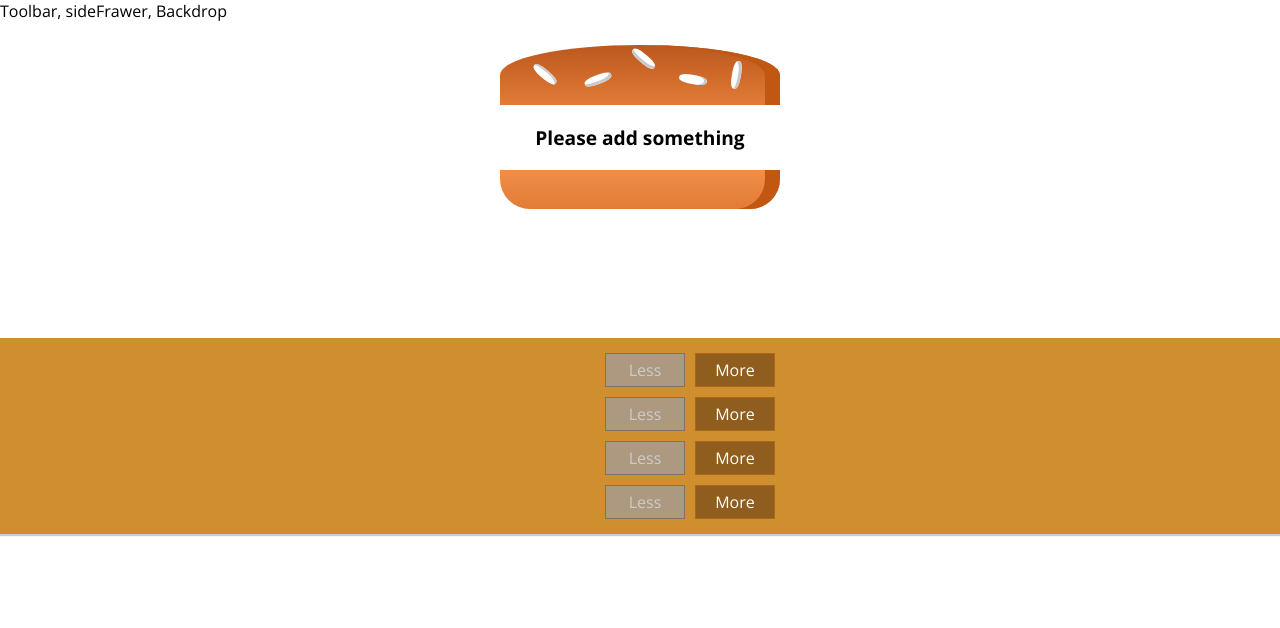
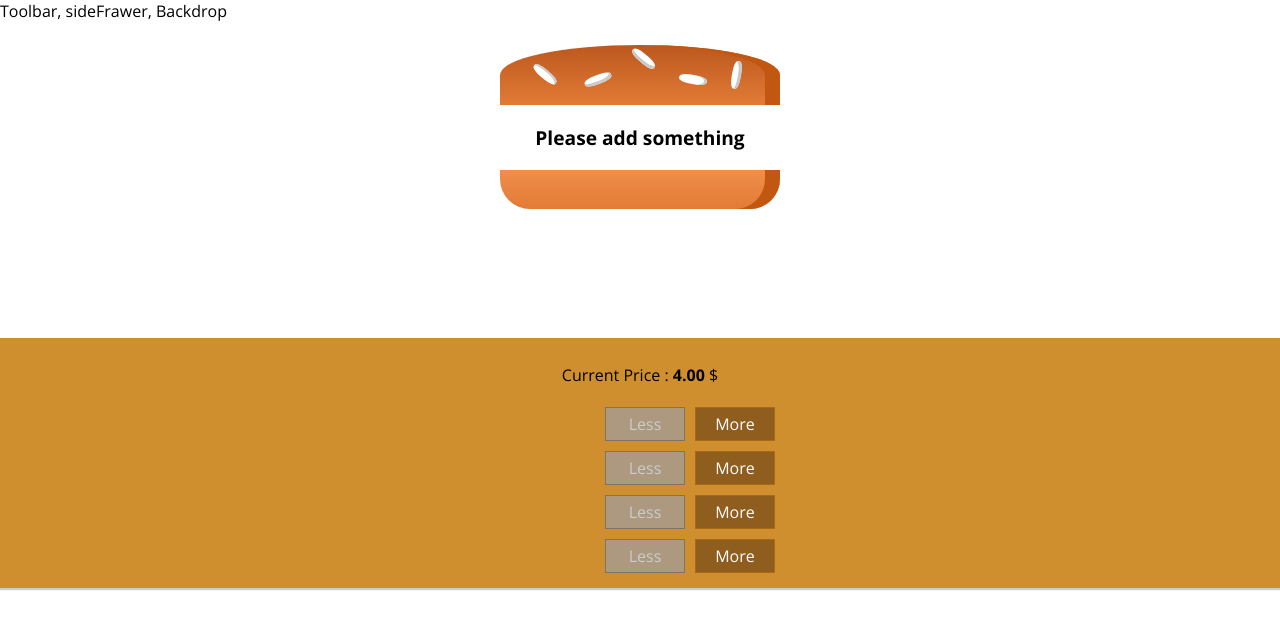
Before and after one commit to momtysamby/BurgerBuilder, a React app: page / in a window 1280 px wide. Shown: the top 628 px of the page. Built offline with nearby package versions, Linux system fonts and the light colour scheme.

Commit message:
Lecture 135

```diff
--- a/src/components/Burger/BuildControls/BuildControls.js
+++ b/src/components/Burger/BuildControls/BuildControls.js
@@ -12,6 +12,7 @@
 
 const buildControls = (props) => (
     <div className={classes.BuildControls}>
+        <p>Current Price : <strong>{props.price.toFixed(2)}</strong> $</p>
         { controls.map(ctrl => (
             <BuildControl
                 key={ctrl.label}
--- a/src/containers/BurgerBuilder/BurgerBuilder.js
+++ b/src/containers/BurgerBuilder/BurgerBuilder.js
@@ -69,7 +69,8 @@
                 <BuildControls
                     ingredientAdded={this.addIngredientHandler}
                     ingredientRemoved={this.removeIngredientHandler}
-                    disabled={disabledInfo}/>
+                    disabled={disabledInfo}
+                    price={this.state.totalPrice}/>
             </React.Fragment>
         )
     }
```
